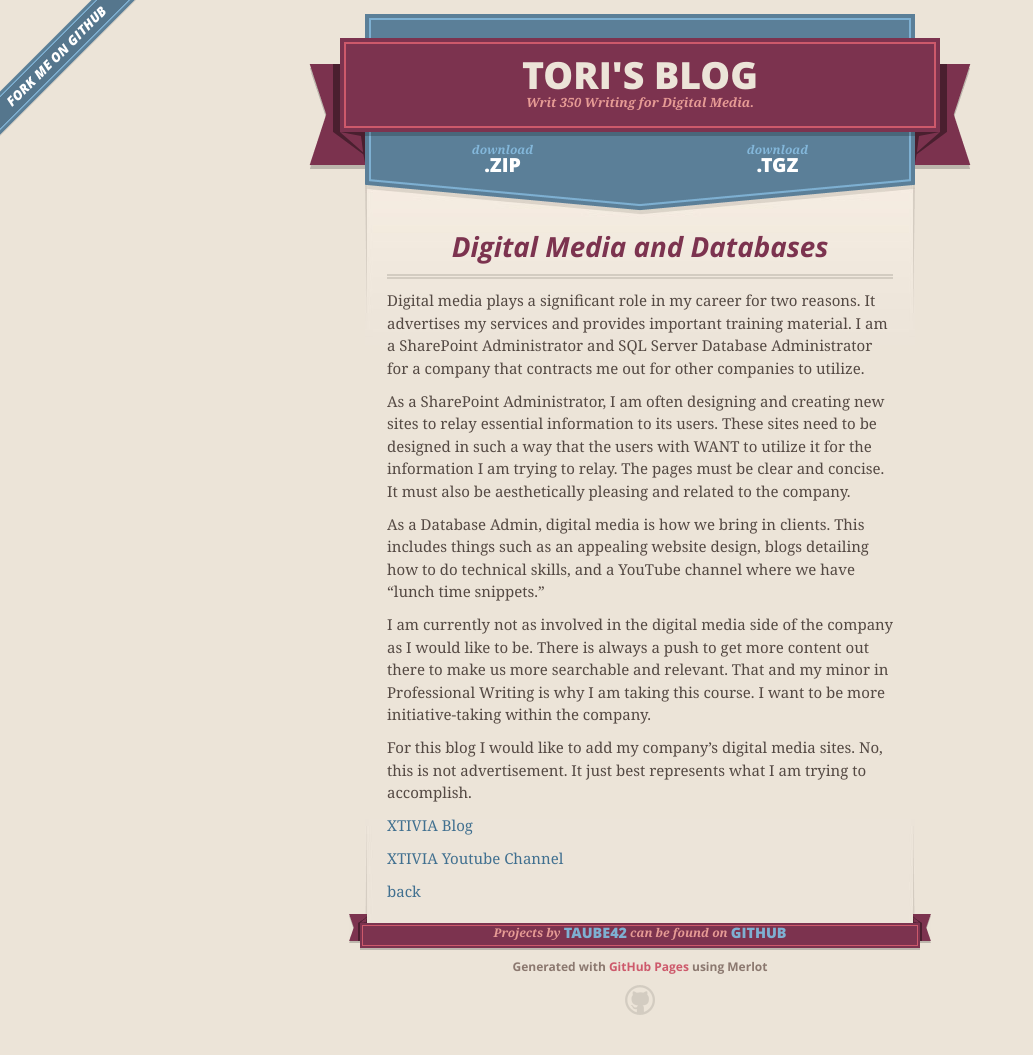
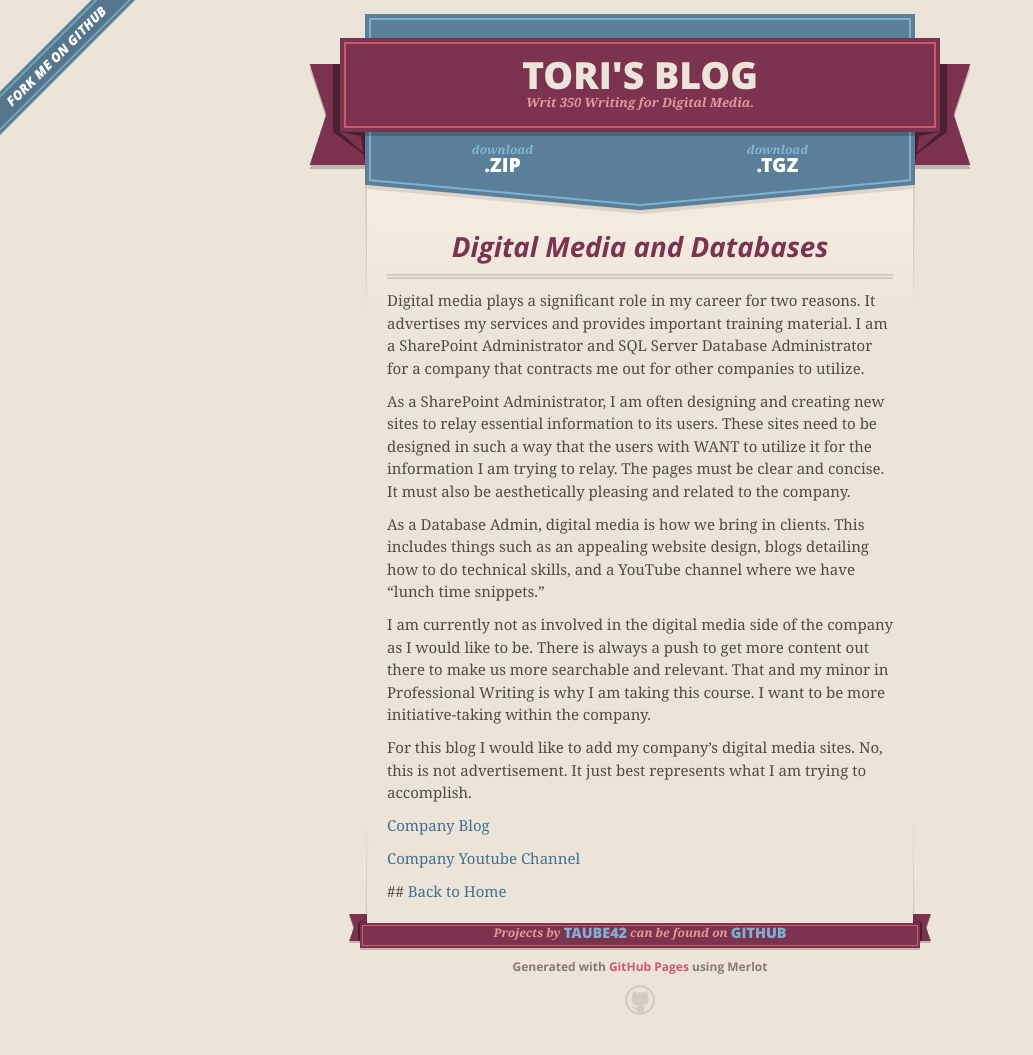
Before and after one commit to taube42/taube42.github.io, a Jekyll site: the page built from Digital-Media-and-Databases.md, in a window 1280 px wide. Shown: the whole page, without its empty margins (0-1033 px from the left). Built offline with Jekyll 4.4.1, drawn with Linux system fonts in a browser that asks for light colours; our own code applies the rules of GitHub Pages for plain Markdown files.

Commit message:
edits made to sites

```diff
--- a/Digital-Media-and-Databases.md
+++ b/Digital-Media-and-Databases.md
@@ -15,8 +15,11 @@ I am currently not as involved in the digital media side of the company as I wou
 For this blog I would like to add my company’s digital media sites. No, this is not advertisement. It just best represents what I am trying to accomplish.
 
 
-[XTIVIA Blog](https://www.xtivia.com/blog/)
+[Company Blog](https://www.xtivia.com/blog/)
 
-[XTIVIA Youtube Channel](https://www.youtube.com/c/XTIVIA)
+[Company Youtube Channel](https://www.youtube.com/c/XTIVIA)
 
-[back](./)
+
+
+##
+[Back to Home](./)
```
Also changed, not shown: index.md (+2 -1 lines).
